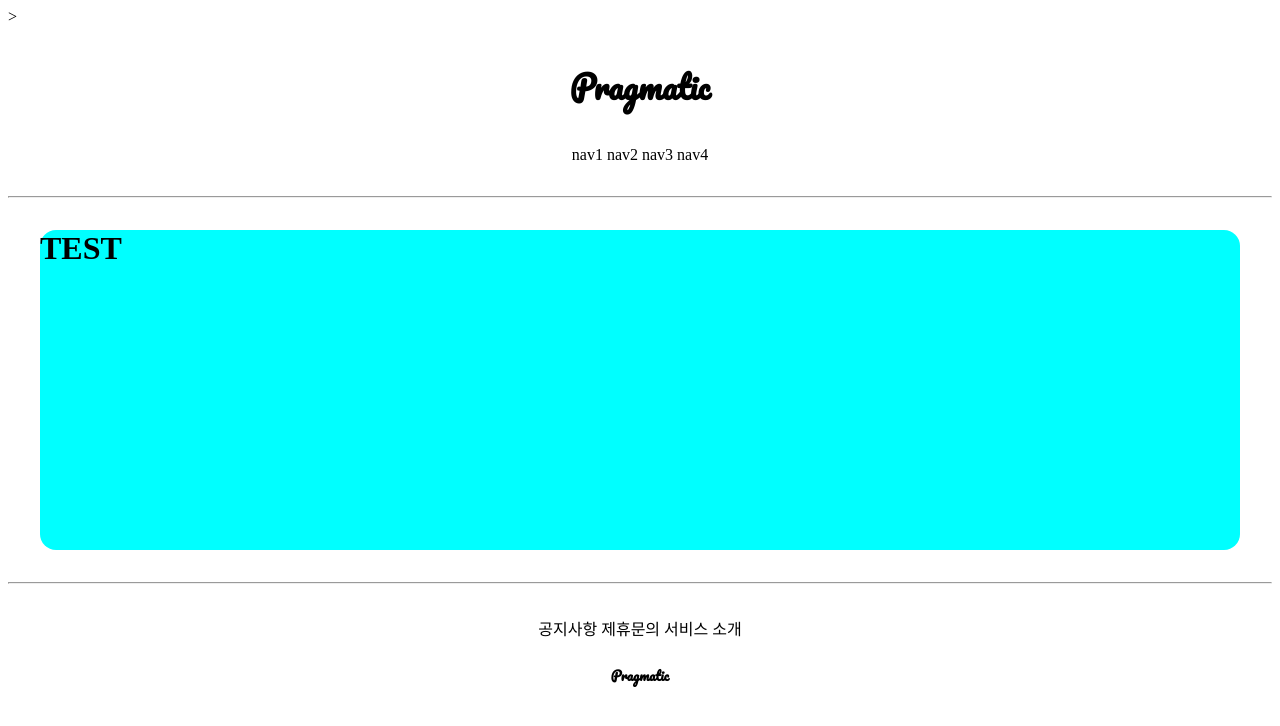
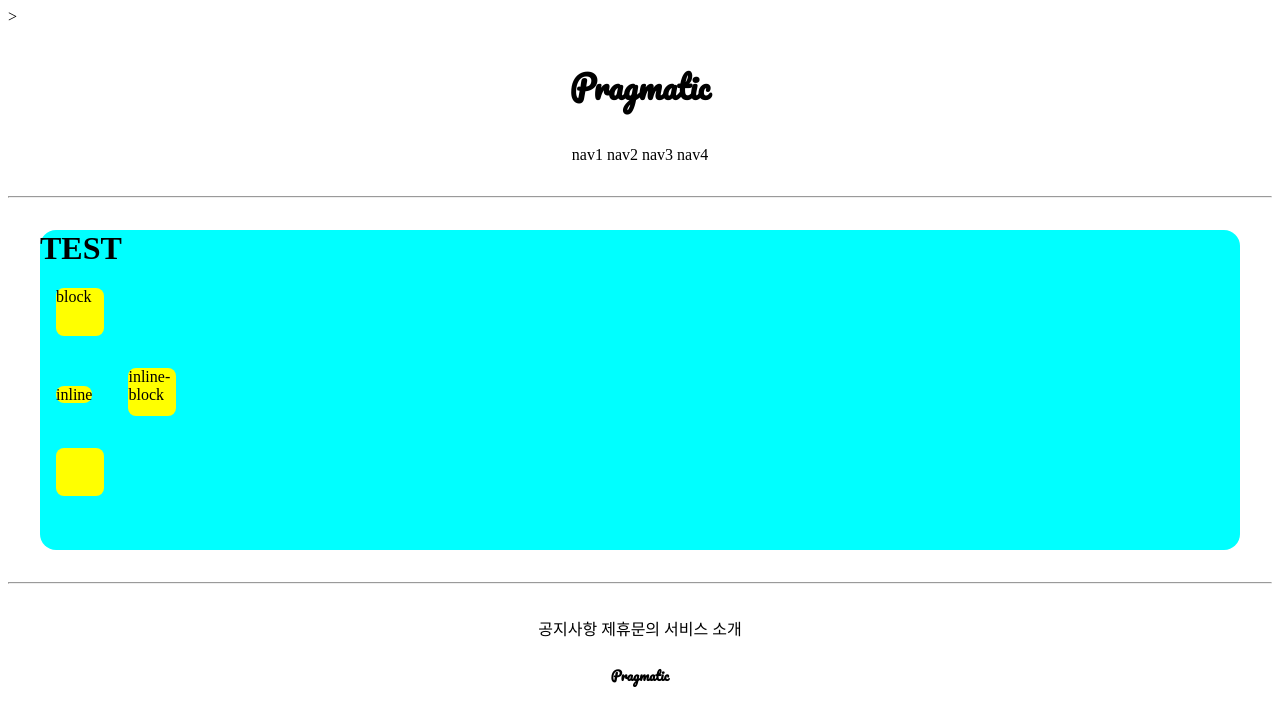
Before and after one commit to dhkdl/secondproject, a Django app: page /accounts/hello_world/ in a window 1280 px wide. Shown: the top 726 px of the page. Run offline with Django 3.2, Linux system fonts and the light colour scheme; parts of the project's set-up code (start-up, migrations or seed data) failed here and were passed over.

Commit message:
07.07 secondproject 2

```diff
--- a/accountapp/templates/accountapp/hello_world.html
+++ b/accountapp/templates/accountapp/hello_world.html
@@ -2,8 +2,27 @@
 
 {% block content %}
 
+
+    <style>
+
+        .testing{
+            background-color: yellow;
+            height: 48px;
+            width: 48px;
+            margin: 1rem;
+            border-radius: .5rem;
+        }
+
+    </style>
    <div style="height: 20rem; background-color: aqua; margin: 2rem; border-radius: 1rem;">
       <h1>TEST</h1>
+
+   <div class="testing" style="display: block">block</div>
+   <div class="testing" style="display: inline">inline</div>
+   <div class="testing" style="display: inline-block">inline-block</div>
+   <div class="testing" style="display: none">none</div>
+   <div class="testing"></div>
+
    </div>
 
 {% endblock %}
```
